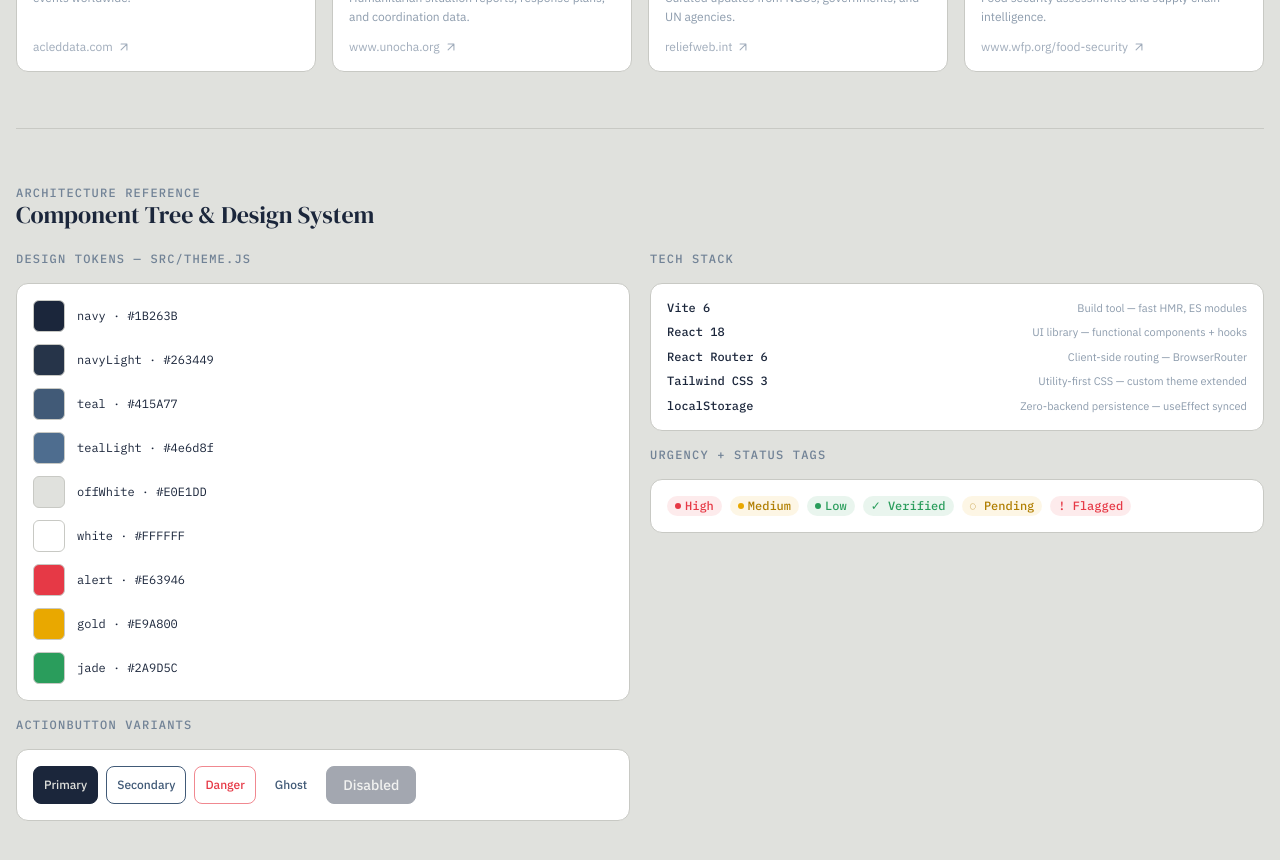
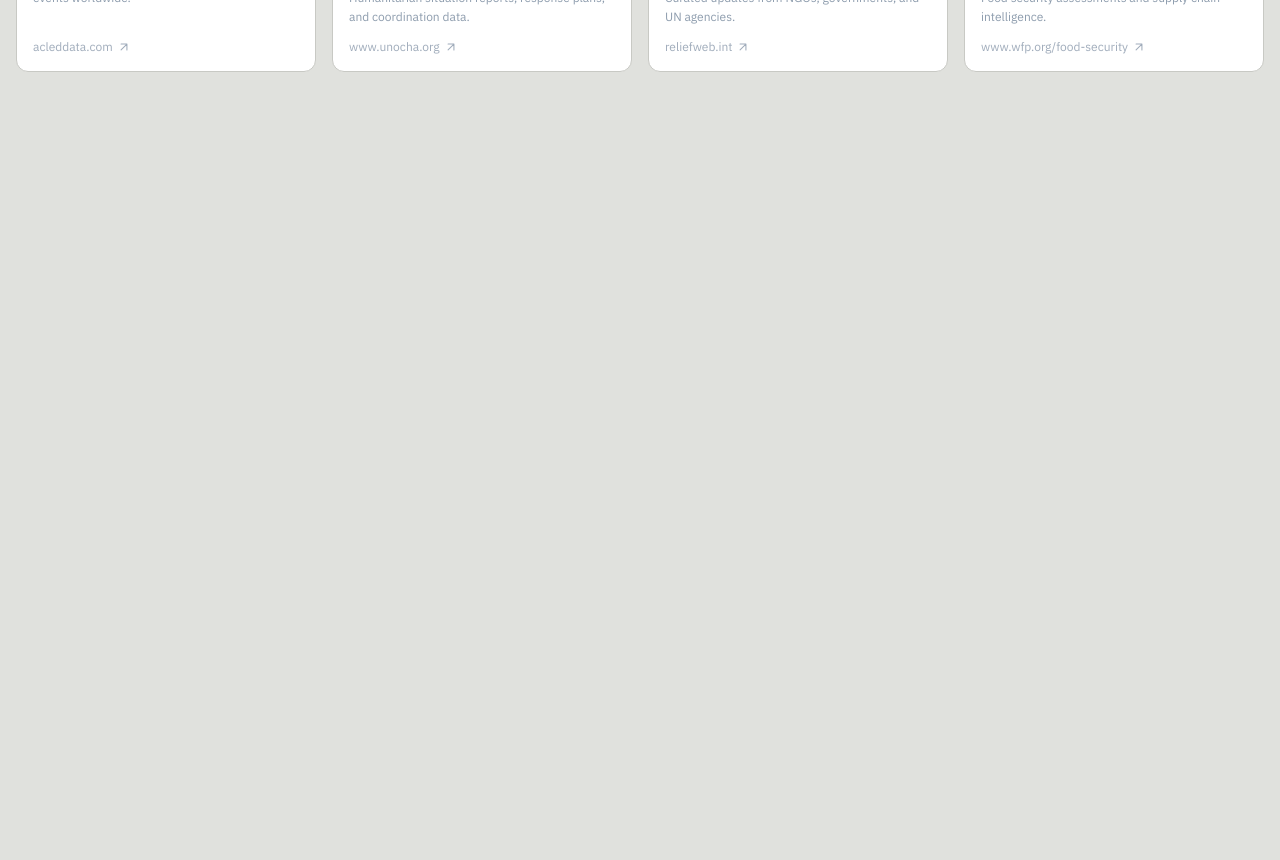
Before and after one commit to Mokz01/vite-project, a React (Vite) app: page /dev in a window 1280 px wide. Shown: the part 820-1680 px from the top of the page. After the commit the page ends 932 px from the top, so only its background shows below. Built offline with nearby package versions, Linux system fonts and the light colour scheme; no server answers.

Commit message:
cleaned pages

```diff
--- a/src/pages/DevelopersPage.jsx
+++ b/src/pages/DevelopersPage.jsx
@@ -1,7 +1,6 @@
 import ActionButton from "../components/ActionButton";
 import { theme } from "../theme";
 
-// ─── Tech stack ────────────────────────────────────────────────────────────
 const stack = [
   ["Vite 6",         "Build tool — fast HMR, ES modules"],
   ["React 18",       "UI library — functional components + hooks"],
@@ -10,7 +9,6 @@ const stack = [
   ["localStorage",   "Zero-backend persistence — useEffect synced"],
 ];
 
-// ─── Team ───────────────────────────────────────────────────────────────────
 const team = [
   {
     name:    "Abon, Heather Ryann",
@@ -50,7 +48,6 @@ const team = [
   },
 ];
 
-// ─── Sources ────────────────────────────────────────────────────────────────
 const sources = [
   {
     label:   "ACLED",
@@ -82,7 +79,6 @@ const sources = [
   },
 ];
 
-// ─── Icons (inline SVG helpers) ─────────────────────────────────────────────
 function IconLinkedIn() {
   return (
     <svg viewBox="0 0 24 24" fill="none" stroke="currentColor" strokeWidth="1.8"
@@ -133,17 +129,14 @@ function IconArrow() {
   );
 }
 
-// ─── Sub-components ──────────────────────────────────────────────────────────
 function TeamCard({ member }) {
   return (
     <div className="card-base card-hover p-6 flex flex-col items-center text-center gap-3">
-      {/* Avatar */}
       <div className="w-20 h-20 rounded-full bg-navy flex items-center justify-center
                       text-offwhite font-display text-xl tracking-wide select-none">
         {member.initials}
       </div>
 
-      {/* Name + role */}
       <div>
         <p className="font-body font-semibold text-sm text-navy leading-snug">
           {member.name}
@@ -151,12 +144,10 @@ function TeamCard({ member }) {
         <p className="section-header mt-0.5">{member.role}</p>
       </div>
 
-      {/* Description */}
       <p className="text-xs text-teal/70 leading-relaxed">
         {member.desc}
       </p>
 
-      {/* Links */}
       <div className="flex items-center gap-2 mt-1">
         {[
           { href: member.linkedin, icon: <IconLinkedIn />, label: "LinkedIn" },
@@ -206,12 +197,10 @@ function SourceCard({ source }) {
   );
 }
 
-// ─── Page ────────────────────────────────────────────────────────────────────
 export default function DevelopersPage() {
   return (
     <main className="max-w-screen-xl mx-auto px-4 py-10 space-y-14">
 
-      {/* ── Hero ─────────────────────────────────────────────────────────── */}
       <section className="text-center space-y-3">
         <p className="section-header tracking-widest">The Peace &amp; Supply Signal</p>
         <h1 className="font-display text-4xl md:text-5xl text-navy leading-none uppercase">
@@ -223,7 +212,6 @@ export default function DevelopersPage() {
         </p>
       </section>
 
-      {/* ── Team cards ───────────────────────────────────────────────────── */}
       <section>
         <div className="grid grid-cols-1 sm:grid-cols-2 lg:grid-cols-4 gap-5 stagger">
           {team.map((m) => (
@@ -234,7 +222,6 @@ export default function DevelopersPage() {
 
       <hr className="border-offwhite-dark" />
 
-      {/* ── Sources ──────────────────────────────────────────────────────── */}
       <section className="space-y-5">
         <div className="flex items-center gap-2">
           <span className="text-teal"><IconBook /></span>
@@ -247,75 +234,6 @@ export default function DevelopersPage() {
         </div>
       </section>
 
-      <hr className="border-offwhite-dark" />
-
-      {/* ── Architecture / design system (existing section) ──────────────── */}
-      <section>
-        <div className="mb-6">
-          <p className="section-header mb-0.5">Architecture reference</p>
-          <h2 className="font-display text-2xl text-navy leading-none">
-            Component Tree &amp; Design System
-          </h2>
-        </div>
-
-        <div className="grid grid-cols-1 lg:grid-cols-2 gap-5">
-          {/* Left column */}
-          <div className="space-y-4">
-            <p className="section-header">Design tokens — src/theme.js</p>
-            <div className="card-base p-4 space-y-3">
-              {Object.entries(theme.colors).map(([name, hex]) => (
-                <div key={name} className="flex items-center gap-3">
-                  <div
-                    className="w-8 h-8 rounded-md shrink-0 border border-offwhite-dark"
-                    style={{ background: hex }}
-                  />
-                  <p className="text-xs font-mono text-navy">
-                    {name} · {hex}
-                  </p>
-                </div>
-              ))}
-            </div>
-
-            <p className="section-header">ActionButton variants</p>
-            <div className="card-base p-4 flex flex-wrap gap-2">
-              <ActionButton variant="primary"   size="sm">Primary</ActionButton>
-              <ActionButton variant="secondary" size="sm">Secondary</ActionButton>
-              <ActionButton variant="danger"    size="sm">Danger</ActionButton>
-              <ActionButton variant="ghost"     size="sm">Ghost</ActionButton>
-              <ActionButton variant="primary"   size="md" disabled>Disabled</ActionButton>
-            </div>
-          </div>
-
-          {/* Right column */}
-          <div className="space-y-4">
-            <p className="section-header">Tech stack</p>
-            <div className="card-base p-4 space-y-2">
-              {stack.map(([tech, desc]) => (
-                <div key={tech} className="flex items-baseline justify-between gap-2">
-                  <span className="text-xs font-mono font-medium text-navy">{tech}</span>
-                  <span className="text-[11px] text-teal/60 text-right">{desc}</span>
-                </div>
-              ))}
-            </div>
-
-            <p className="section-header">Urgency + status tags</p>
-            <div className="card-base p-4 flex flex-wrap gap-2">
-              {Object.entries(theme.urgency).map(([level, cfg]) => (
-                <span key={level} className={`tag-base ${cfg.bg} ${cfg.text}`}>
-                  <span className={`w-1.5 h-1.5 rounded-full ${cfg.dot}`} />
-                  {level}
-                </span>
-              ))}
-              {Object.entries(theme.status).map(([status, cfg]) => (
-                <span key={status} className={`tag-base ${cfg.bg} ${cfg.text}`}>
-                  {cfg.icon} {status}
-                </span>
-              ))}
-            </div>
-          </div>
-        </div>
-      </section>
-
     </main>
   );
 }
```
Also changed, not shown: src/pages/HomePage.jsx (+0 -18 lines), src/pages/SourceVerifierPage.jsx (+0 -32 lines), src/pages/ArchivePage.jsx (line endings or trailing spaces).
